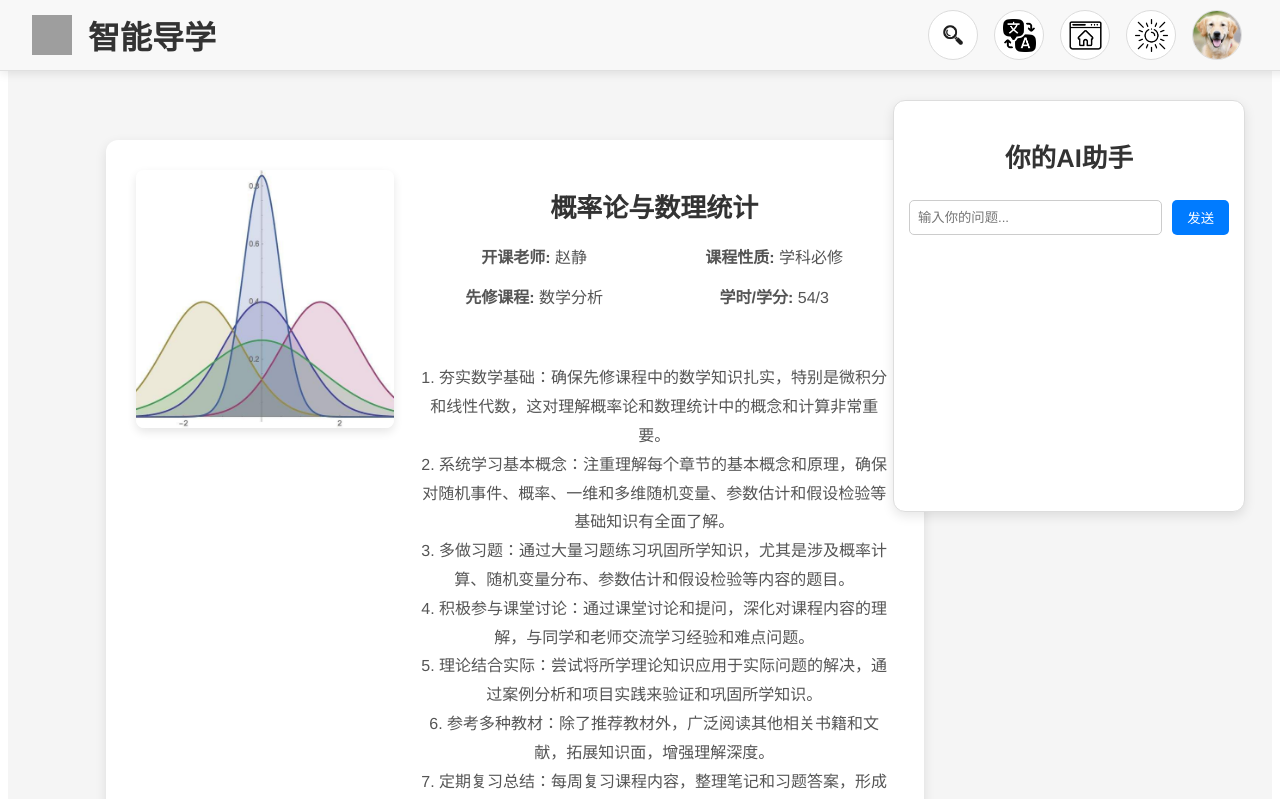
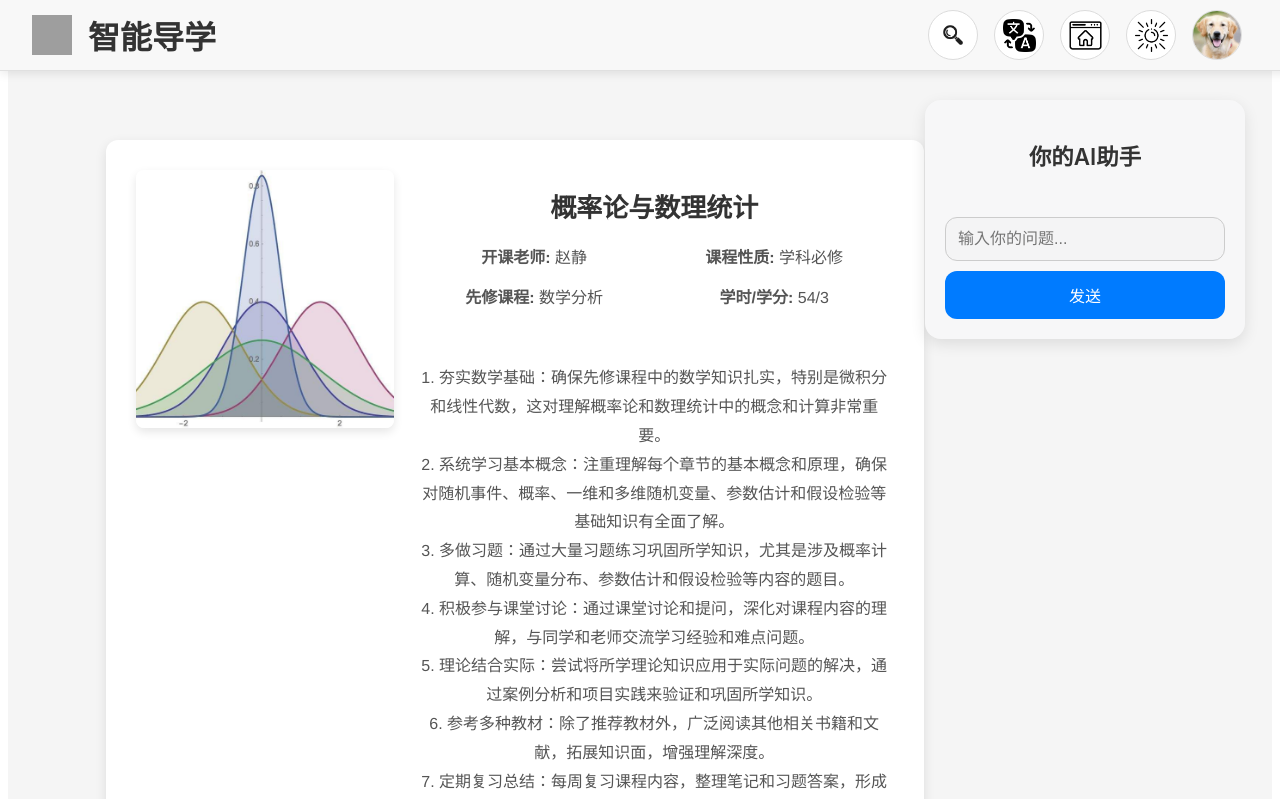
Before and after one commit to Soryuasukka/ZhiShiTuPu, a Vue app: page /course in a window 1280 px wide. Shown: the top 799 px of the page. Built offline with nearby package versions, Linux system fonts and the light colour scheme; grey boxes are pictures that could not be loaded.

Commit message:
Update SideBar.vue

```diff
--- a/src/components/SideBar.vue
+++ b/src/components/SideBar.vue
@@ -1,15 +1,15 @@
 <template>
   <div class="side-nav">
-    <h2 class="table-title">你的AI助手</h2> <!-- 添加表格标题 -->
-    <div class="table-container"> <!-- 添加一个容器来控制滚动 -->
-      <table>
-        <tbody>
-          <tr v-for="(item, index) in conversationHistory" :key="index">
-            <td><strong>{{ item.user }}</strong></td>
-            <td>{{ item.modelResponse }}</td>
-          </tr>
-        </tbody>
-      </table>
+    <h2 class="table-title">你的AI助手</h2>
+    <div class="table-container">
+      <div v-for="(item, index) in conversationHistory" :key="index" class="conversation-item">
+        <div class="user-message">
+          <strong>{{ item.user }}</strong>
+        </div>
+        <div class="model-response">
+          <p>{{ item.modelResponse }}</p>
+        </div>
+      </div>
     </div>
     <div class="input-container">
       <input
@@ -29,44 +29,39 @@ import axios from 'axios';
 export default {
   data() {
     return {
-      userInput: '', // 用户输入的内容
-      conversationHistory: [] // 存储对话历史
+      userInput: '',
+      conversationHistory: []
     };
   },
   methods: {
-    // 发送消息到模型
     async sendMessage() {
       if (!this.userInput.trim()) return;
 
       const userMessage = this.userInput;
-      this.userInput = ''; // 清空输入框
+      this.userInput = '';
 
-      // 添加用户输入到对话历史
       this.conversationHistory.push({ user: userMessage, modelResponse: '加载中...' });
 
       try {
-        // 调用大模型的 API
         const response = await axios.post(
-          'https://ark.cn-beijing.volces.com/api/v3/chat/completions', // API URL
+          'https://ark.cn-beijing.volces.com/api/v3/chat/completions',
           {
-            model: 'doubao-1.5-pro-32k-250115', // 模型名称
+            model: 'doubao-1.5-pro-32k-250115',
             messages: [
-              { role: 'system', content: '你是一个专业的学业生涯规划指导师，你精通各种课程以及先修后修课程。你只负责回答这些相关问题。每次回答不超过100字。' },
+              { role: 'system', content: '你是一个专业的学业生涯规划指导师，回答与课程相关问题。' },
               { role: 'user', content: userMessage }
             ]
           },
           {
             headers: {
               'Content-Type': 'application/json',
-              'Authorization': `Bearer cb94406e-32fe-41a3-b362-1e0f1afe937a` // 替换为你的实际 API Key
+              'Authorization': `Bearer cb94406e-32fe-41a3-b362-1e0f1afe937a`
             }
           }
         );
 
-        // 获取模型的响应
-        const modelResponse = response.data.choices[0].message.content; // 根据返回结构获取消息内容
+        const modelResponse = response.data.choices[0].message.content;
 
-        // 更新对话历史
         this.conversationHistory[this.conversationHistory.length - 1].modelResponse = modelResponse;
       } catch (error) {
         console.error("API 请求失败：", error);
@@ -79,78 +74,98 @@ export default {
 
 <style scoped>
 .table-title {
-  font-size: 1.6rem;
+  font-size: 1.4rem;
   margin-bottom: 1rem;
-  font-weight: bold;
+  font-weight: 600;
   text-align: center;
   color: #333;
+  font-family: -apple-system, BlinkMacSystemFont, 'Segoe UI', 'Roboto', 'Helvetica Neue', sans-serif;
 }
 
 .side-nav {
   position: fixed;
   right: 20px;
   top: 100px;
-  width: 320px;
-  background-color: #fff;
-  border: 1px solid #ddd;
-  border-radius: 12px;
-  padding: 15px;
-  box-shadow: 0 4px 12px rgba(0, 0, 0, 0.1);
+  width: 280px;
+  background-color: #f7f7f8;
+  border-radius: 16px;
+  padding: 20px;
+  box-shadow: 0 5px 15px rgba(0, 0, 0, 0.1);
   margin-right: 15px;
-  height: 380px;
-  overflow: hidden;
+  height: auto;
+  max-height: 450px;
+  display: flex;
+  flex-direction: column;
+  justify-content: space-between;
 }
 
 .table-container {
   max-height: 250px;
   overflow-y: auto;
+  margin-bottom: 15px;
 }
 
-table {
-  width: 100%;
-  border-collapse: collapse;
-  background-color: #fafafa;
+.conversation-item {
+  margin-bottom: 20px;
 }
 
-th,
-td {
-  text-align: left;
-  padding: 10px;
-  border-bottom: 1px solid #e0e0e0;
+.user-message {
+  font-weight: bold;
+  color: #007bff;
+  font-size: 1rem;
+  margin-bottom: 5px;
 }
 
-th {
-  background-color: #007BFF;
-  color: white;
-}
-
-tr:hover {
-  background-color: #f1f1f1;
+.model-response {
+  font-size: 0.95rem;
+  color: #333;
+  padding-left: 20px;
+  border-left: 3px solid #007bff;
+  background-color: #f4f7fb;
+  padding: 8px;
+  border-radius: 10px;
 }
 
 .input-container {
   display: flex;
-  margin-top: 10px;
+  flex-direction: column; /* 垂直排列 */
+  margin-top: 15px;
 }
 
 input {
-  flex: 1;
-  padding: 8px;
-  border-radius: 5px;
+  padding: 12px;
+  border-radius: 12px;
   border: 1px solid #ccc;
+  font-size: 1rem;
+  background-color: #f4f4f5;
+  transition: background-color 0.3s;
+  margin-bottom: 10px; /* 给输入框和按钮之间添加间隔 */
+}
+
+
+input:focus {
+  background-color: #e1e1e1;
+  outline: none;
 }
 
 button {
-  padding: 8px 15px;
-  margin-left: 10px;
-  background-color: #007BFF;
+  padding: 12px 18px;
+  background-color: #007bff;
   color: white;
   border: none;
-  border-radius: 5px;
+  border-radius: 12px;
   cursor: pointer;
+  font-size: 1rem;
+  transition: background-color 0.3s;
+  width: 100%; /* 按钮宽度设置为100%，填满父容器 */
 }
 
 button:hover {
   background-color: #0056b3;
 }
+
+button:active {
+  background-color: #00448a;
+}
+
 </style>
```
